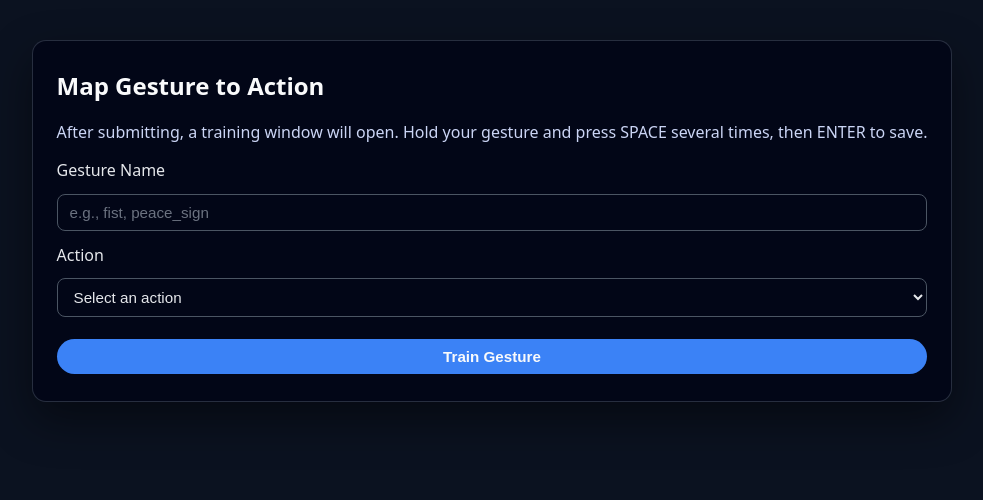
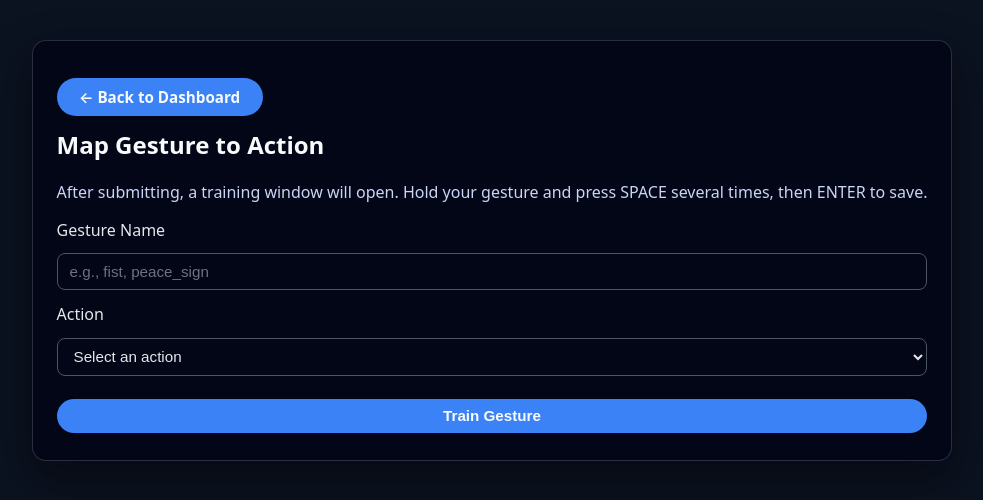
Before and after one commit to HaiderB120/Hand-Gesture-Recognition, a Flask app: page /map-gesture in a window 1280 px wide. Shown: the part 172-672 px from the top of the page, without its empty margins (148-1131 px from the left). Run offline with Flask 3, Linux system fonts and the light colour scheme.

Commit message:
Update map_gesture.html

```diff
--- a/webapp/templates/map_gesture.html
+++ b/webapp/templates/map_gesture.html
@@ -1,6 +1,10 @@
 {% extends "base.html" %}
 {% block content %}
 <section class="form-card">
+  <div style="margin-bottom: 0.75rem;">
+    <a class="btn" href="{{ url_for('index') }}">← Back to Dashboard</a>
+  </div>
+
   <h2>Map Gesture to Action</h2>
   <p>After submitting, a training window will open. Hold your gesture and press SPACE several times, then ENTER to save.</p>
 
```
